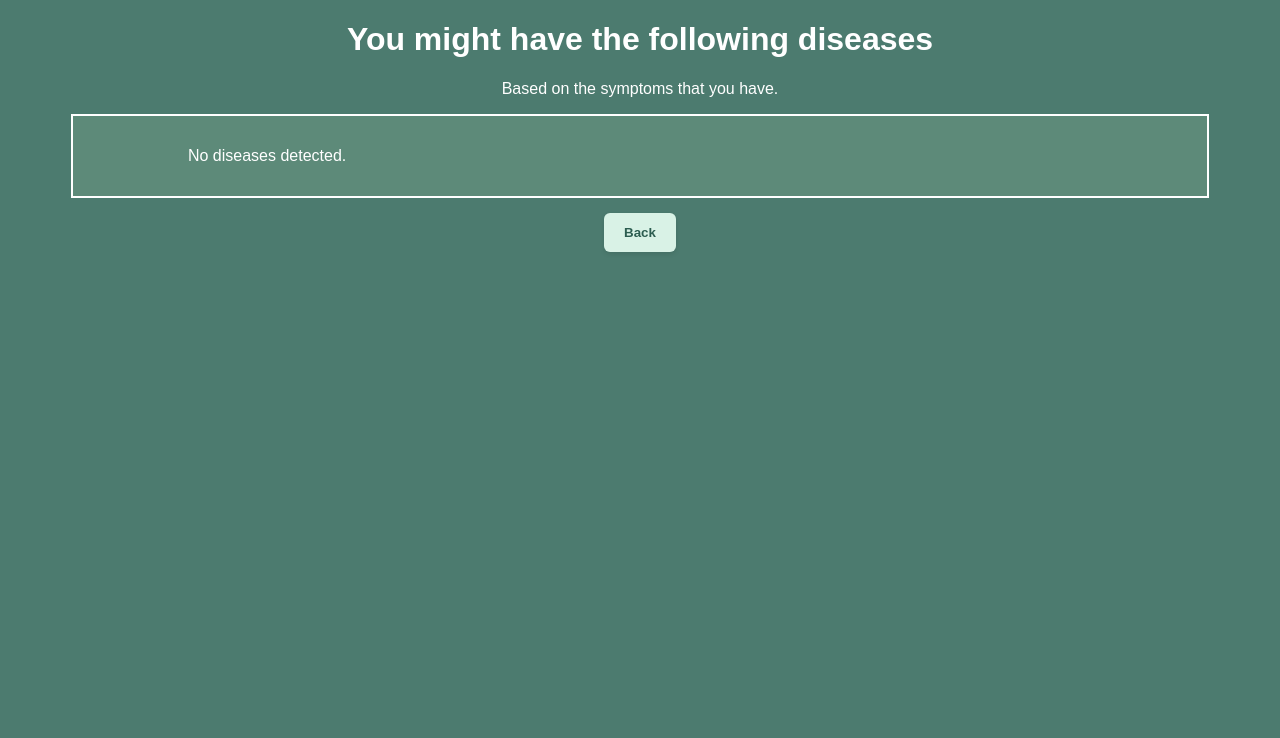
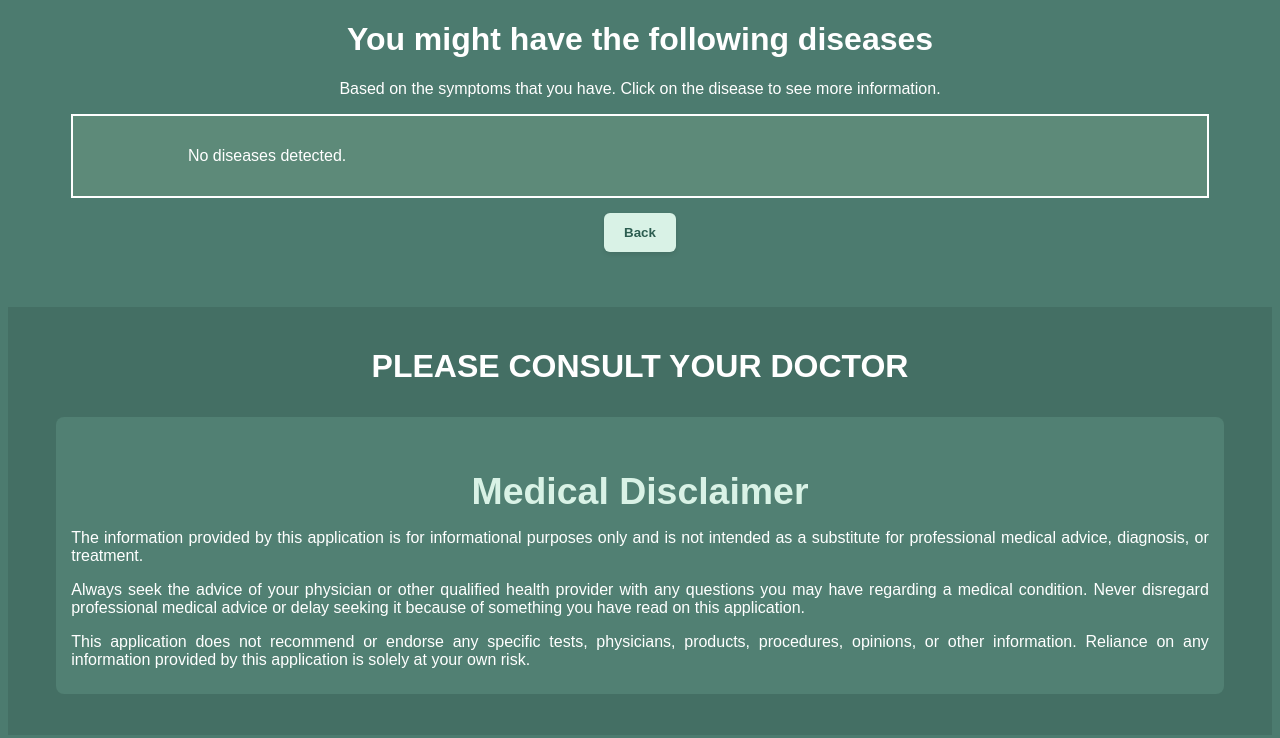
Before and after one commit to Benny-Gil/Amalzen-Disease-Diagnosis, a website: page frontend/public/views/possible_diseases.html in a window 1280 px wide. Drawn offline with Linux system fonts and the light colour scheme.

Commit message:
added disclaimer

```diff
--- a/frontend/public/css/possible_diseases.css
+++ b/frontend/public/css/possible_diseases.css
@@ -100,3 +100,33 @@ button:hover {
     background-color: #b8e5cf;
     transform: translateY(-2px);
 }
+
+footer {
+    margin-top: 40px;
+    padding: 20px 0;
+    background-color: rgba(0, 0, 0, 0.1);
+    width: 100%;
+}
+
+.disclaimer {
+    width: 90%;
+    max-width: 1800px;
+    margin: auto;
+    padding: 15px;
+    background-color: #518073;
+    border-radius: 8px;
+}
+
+.disclaimer h3 {
+    color: #d9f2e6;
+    margin-bottom: 15px;
+}
+
+.disclaimer p {
+    font-family: Arial, sans-serif;
+    text-align: justify;
+    font-size: 16px;
+    font-weight: lighter;
+    margin-bottom: 10px;
+    color: white;
+}
--- a/frontend/public/views/possible_diseases.html
+++ b/frontend/public/views/possible_diseases.html
@@ -9,15 +9,24 @@
 <body>
     <div class="container">
         <h1>You might have the following diseases</h1>
-        <p>Based on the symptoms that you have.</p>
+        <p>Based on the symptoms that you have. Click on the disease to see more information.</p>
 
         <div class="disease-container">
             <div id="disease-list"></div>
         </div>
 
         <button id="back-btn">Back</button>
+    </div>
 
-    </div>
+    <footer>
+        <h1>PLEASE CONSULT YOUR DOCTOR</p>
+        <div class="disclaimer">
+            <h3>Medical Disclaimer</h3>
+            <p>The information provided by this application is for informational purposes only and is not intended as a substitute for professional medical advice, diagnosis, or treatment.</p>
+            <p>Always seek the advice of your physician or other qualified health provider with any questions you may have regarding a medical condition. Never disregard professional medical advice or delay seeking it because of something you have read on this application.</p>
+            <p>This application does not recommend or endorse any specific tests, physicians, products, procedures, opinions, or other information. Reliance on any information provided by this application is solely at your own risk.</p>
+        </div>
+    </footer>
 
     <script src="/js/possible_diseases.js"></script>
 </body>
```
